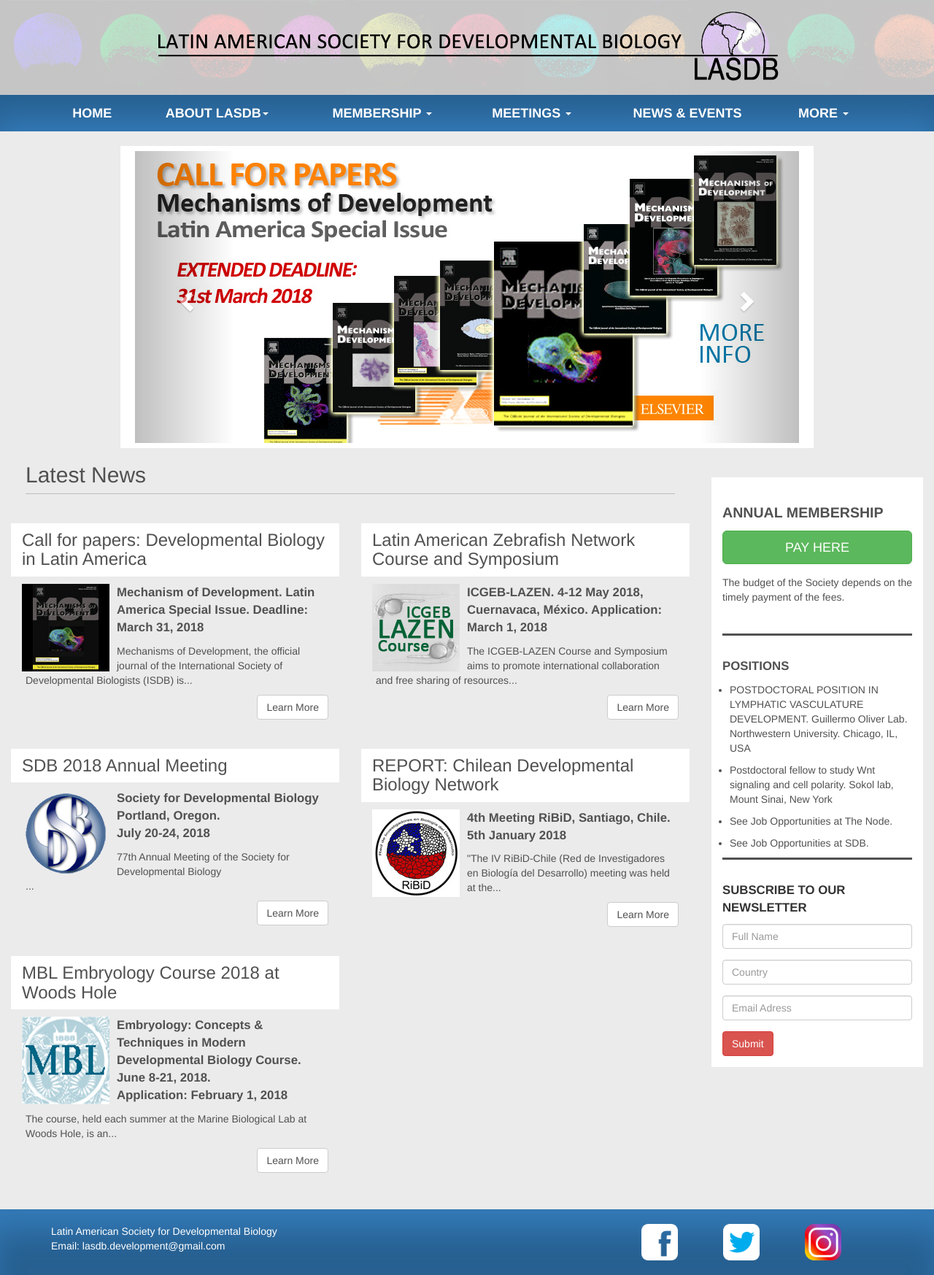
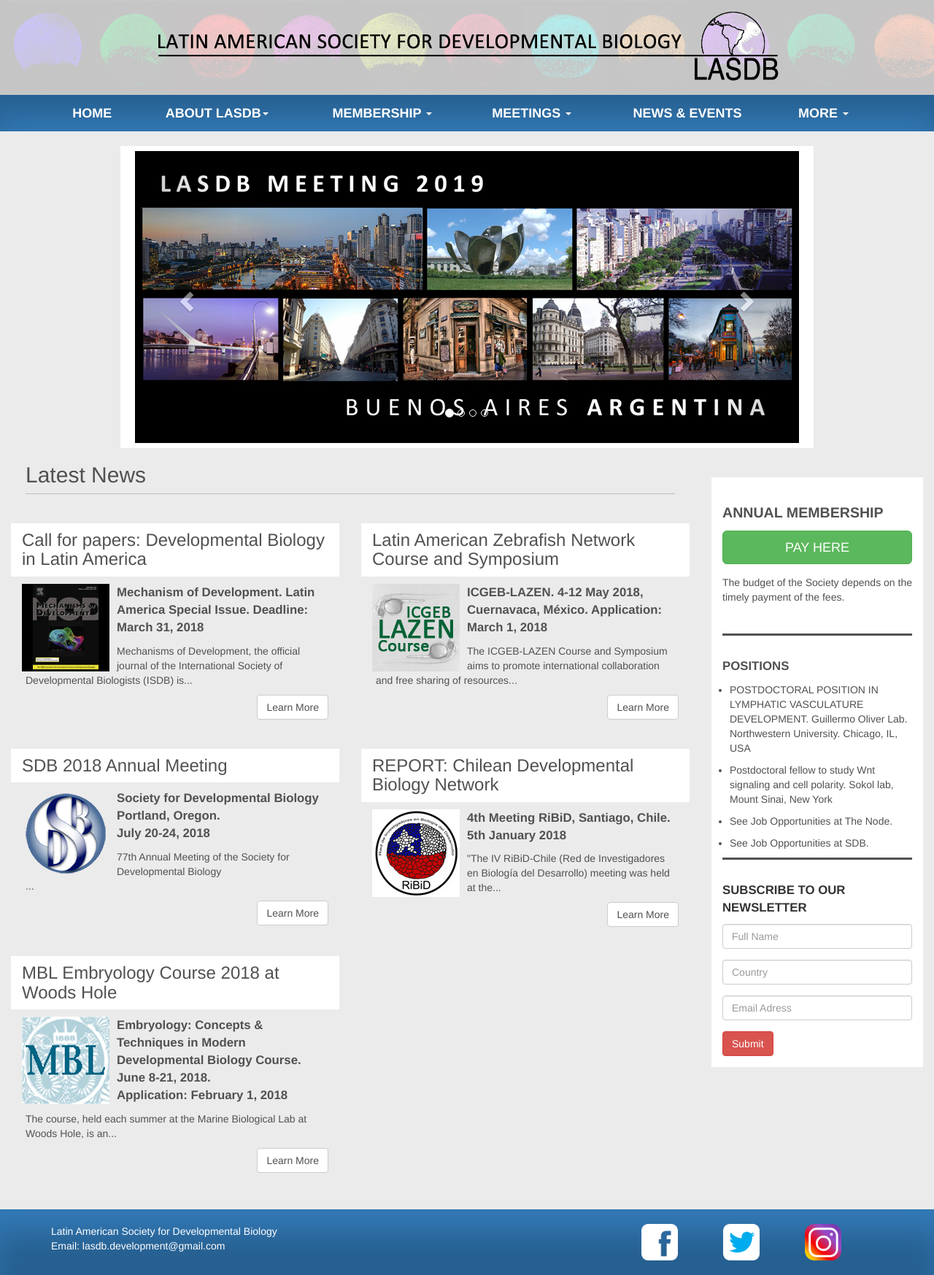
Before and after one commit to lasdb/lasdb.github.io, a Jekyll site: the page built from index.html, in a window 1280 px wide. Shown: the whole page at 73% size. Built offline with Jekyll 4.4.1, drawn with Linux system fonts in a browser that asks for light colours; nearby versions of some CDN libraries.

Commit message:
Update home.html

```diff
--- a/_layouts/home.html
+++ b/_layouts/home.html
@@ -27,13 +27,13 @@
 	           	-->
 	                <div class="carousel-inner" role="listbox">
 	                    <div class="item active">
-	                        <a target="_blank" href="https://www.journals.elsevier.com/mechanisms-of-development/call-for-papers/call-for-paper-developmental-biology-in-latin-america?utm_source=External&utm_medium=banner&utm_campaign=MOD_SI_LA_2018">
-	                            <img src="img/carrousel-MOD2.jpg" alt="img">
+	                        <a target="_blank" href="{{site.baseurl}}/pages/lasdb2019.html">
+	                            <img src="img/carrousel-BA2019.jpg" alt="img LASDB2019">
 	                        </a>
 	                    </div>
 	                    <div class="item">
-	                        <a target="_blank" href="{{site.baseurl}}/pages/lasdb2019.html">
-	                            <img src="img/carrousel-BA2019.jpg" alt="img LASDB2019">
+				<a target="_blank" href="https://www.journals.elsevier.com/mechanisms-of-development/call-for-papers/call-for-paper-developmental-biology-in-latin-america?utm_source=External&utm_medium=banner&utm_campaign=MOD_SI_LA_2018">
+	                            <img src="img/carrousel-MOD2.jpg" alt="img">
 	                        </a>
 			    </div>
 	                    <div class="item">
```
